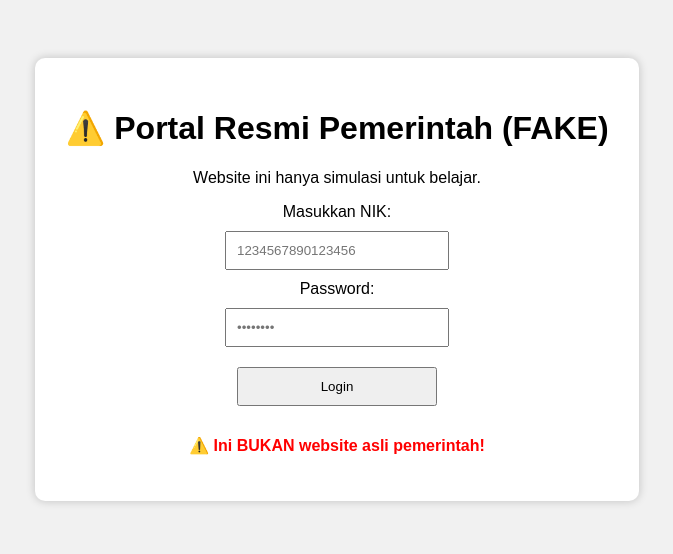
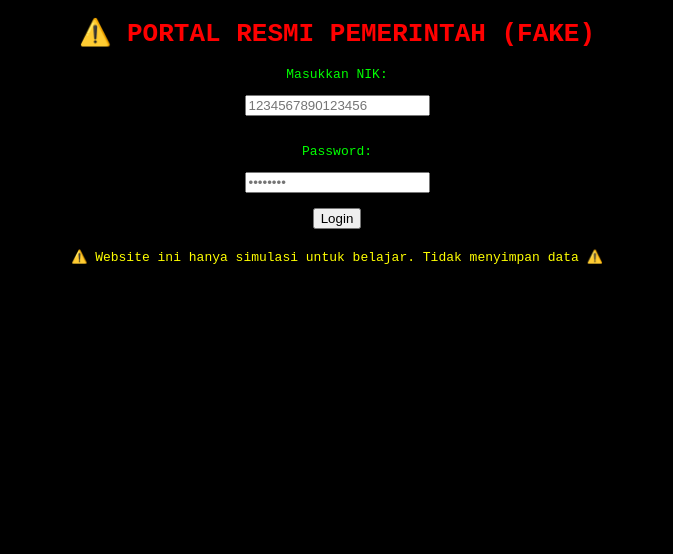
Before and after one commit to randyyot950-byte/Hack-govbry, a plain HTML site: page index.html in a window 1280 px wide. Shown: the whole page, without its empty margins (303-976 px from the left). Drawn offline with Linux system fonts and the light colour scheme.

Commit message:
Update index.html

```diff
--- a/index.html
+++ b/index.html
@@ -3,45 +3,31 @@
 <head>
   <meta charset="UTF-8">
   <meta name="viewport" content="width=device-width, initial-scale=1.0">
-  <title>Portal Resmi Pemerintah (Simulasi)</title>
-  <style>
-    body {
-      font-family: Arial, sans-serif;
-      background: #f1f1f1;
-      text-align: center;
-      padding: 50px;
+  <title>Portal Pemerintah (FAKE)</title>
+</head>
+<body style="background:black; color:#00ff00; font-family:monospace; text-align:center;">
+
+  <h1 style="color:red;">⚠️ PORTAL RESMI PEMERINTAH (FAKE)</h1>
+
+  <form onsubmit="event.preventDefault(); loginFake();">
+    <p>Masukkan NIK:</p>
+    <input type="text" id="nik" placeholder="1234567890123456" maxlength="16" required><br><br>
+    <p>Password:</p>
+    <input type="password" id="pw" placeholder="••••••••" required><br><br>
+    <button type="submit">Login</button>
+  </form>
+
+  <p style="color:yellow; margin-top:20px;">
+    ⚠️ Website ini hanya simulasi untuk belajar. Tidak menyimpan data ⚠️
+  </p>
+
+  <script>
+    function loginFake() {
+      let nik = document.getElementById("nik").value;
+      let pw = document.getElementById("pw").value;
+      alert("Login berhasil!\nNIK: " + nik + "\nPassword: " + pw + "\n\n(SIMULASI FAKE, data tidak tersimpan)");
     }
-    .box {
-      background: white;
-      padding: 30px;
-      border-radius: 10px;
-      box-shadow: 0 0 10px rgba(0,0,0,0.2);
-      display: inline-block;
-    }
-    input, button {
-      margin: 10px;
-      padding: 10px;
-      width: 200px;
-    }
-    .warning {
-      color: red;
-      font-weight: bold;
-      margin-top: 20px;
-    }
-  </style>
-</head>
-<body>
-  <div class="box">
-    <h1>⚠️ Portal Resmi Pemerintah (FAKE)</h1>
-    <p>Website ini hanya simulasi untuk belajar.</p>
-    <form>
-      <label>Masukkan NIK:</label><br>
-      <input type="text" placeholder="1234567890123456"><br>
-      <label>Password:</label><br>
-      <input type="password" placeholder="••••••••"><br>
-      <button type="submit">Login</button>
-    </form>
-    <p class="warning">⚠️ Ini BUKAN website asli pemerintah!</p>
-  </div>
+  </script>
+
 </body>
 </html>
```
